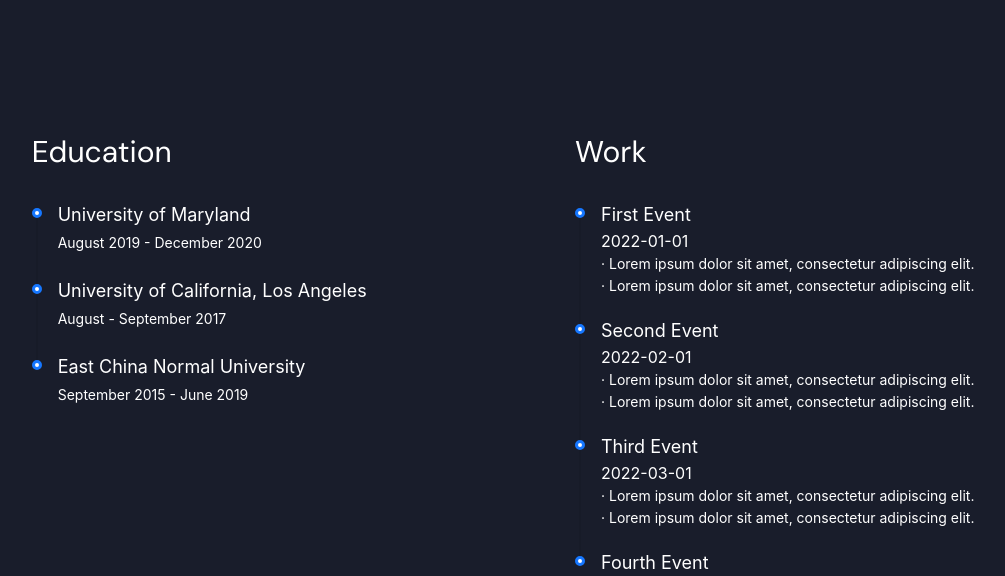
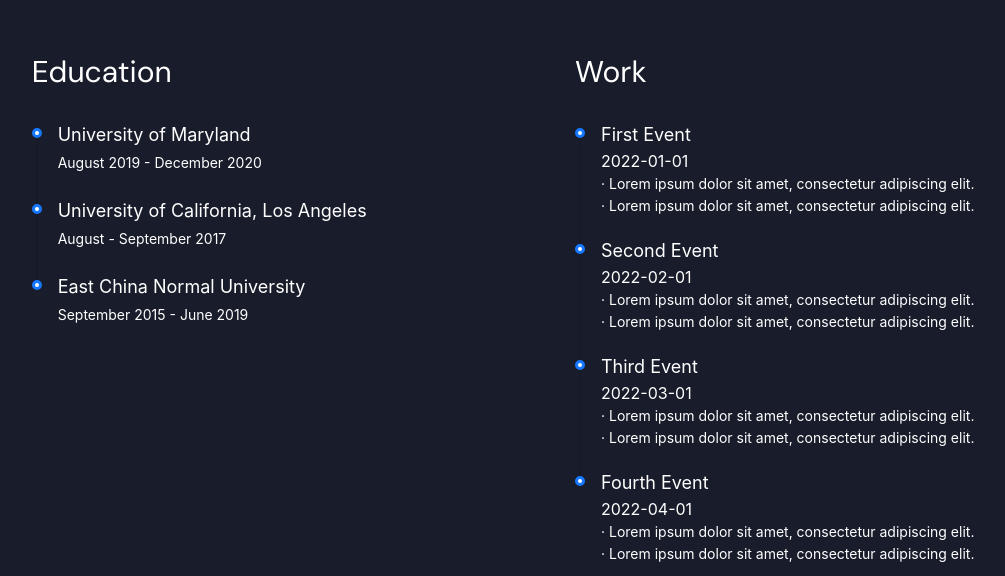
Before and after one commit to Zhuofan-Zhang/Zhuofan-Zhang.github.io, a React (Vite) app: page / in a window 1280 px wide. Shown: the part 904-1480 px from the top of the page, without its empty margins (75-1080 px from the left). Built offline with nearby package versions, Linux system fonts and the light colour scheme.

Commit message:
fix onViewPort Enter for experience

```diff
--- a/src/scenes/experiences/Experiences.tsx
+++ b/src/scenes/experiences/Experiences.tsx
@@ -3,6 +3,7 @@
 import useMediaQuery from "../../shared/helpers";
 import ExperiencesTimeline from "./ExperiencesTimeline";
 import StepsComponent from "./StepsComponent";
+import {motion} from 'framer-motion';
 
 type Props = {
     setSelectedPage: (value: SelectedPage) => void;
@@ -12,7 +13,8 @@
     const isAboveMediumScreens = useMediaQuery("(min-width: 1060px)");
 
     return (
-        <section id="experiences" className=" md:h-full">
+        <section id="experiences" className=" md:h-full py-40">
+            <motion.div onViewportEnter={() => setSelectedPage(SelectedPage.Experiences)}>
                 {isAboveMediumScreens ?
                     (
                         <ExperiencesTimeline setSelectedPage={setSelectedPage}/>
@@ -22,6 +24,7 @@
                             <StepsComponent setSelectedPage={setSelectedPage}/>
                         </div>)
                 }
+            </motion.div>
         </section>
     );
 };
--- a/src/scenes/experiences/ExperiencesTimeline.tsx
+++ b/src/scenes/experiences/ExperiencesTimeline.tsx
@@ -10,7 +10,8 @@
 const ExperiencesTimeline: React.FC<Props> = ({setSelectedPage}: Props) => {
 
     return (
-        <section className="w-full bg-primary-100 py-60">
+        <section className="w-full bg-primary-100">
+            <motion.div onViewportEnter={() => setSelectedPage(SelectedPage.Experiences)}>
                 <motion.div
                     className="columns-2 mx-auto text-2xl w-5/6 gap-5 items-center justify-center md:flex md:h-full pb-10"
                     style={{fontSize: '30px'}}
@@ -53,6 +54,7 @@
                         ))}
                     </Timeline>
                 </motion.div>
+            </motion.div>
         </section>
     );
 };
--- a/src/scenes/experiences/StepsComponent.tsx
+++ b/src/scenes/experiences/StepsComponent.tsx
@@ -11,8 +11,9 @@
 
 const StepsComponent: React.FC<Props> = ({setSelectedPage}: Props) => {
     return (
+        <motion.div onViewportEnter={() => setSelectedPage(SelectedPage.Experiences)}>
             <motion.div
-            className="mx-auto w-5/6 gap-5 items-center justify-center md:flex md:h-full pt-20"
+                className="mx-auto w-5/6 gap-5 items-center justify-center md:flex md:h-full"
                 initial="hidden"
                 whileInView="visible"
                 viewport={{once: true, amount: 0.5}}
@@ -24,14 +25,16 @@
                 <div
                     className="mx-auto text-2xl w-5/6 gap-5 items-center justify-center md:flex md:h-full pb-10">Education
                 </div>
-            <Steps progressDot current={educationSteps.length} direction="horizontal" responsive={false} size="small"
+                <Steps progressDot current={educationSteps.length} direction="horizontal" responsive={false}
+                       size="small"
                        className="whitespace-nowrap md:flex md:h-full w-5/6 pb-20"
                        style={{overflowX: "scroll", paddingBottom: "20px"}}>
                     {educationSteps.map((step, index) => (
                         <Step className="step-content" key={index} title={step.title} description={step.description}/>
                     ))}
                 </Steps>
-            <div className="mx-auto text-2xl w-5/6 gap-5 items-center justify-center md:flex md:h-full pb-10">Work</div>
+                <div className="mx-auto text-2xl w-5/6 gap-5 items-center justify-center md:flex md:h-full pb-10">Work
+                </div>
                 <Steps progressDot current={workSteps.length} direction="horizontal" responsive={false} size="small"
                        className="whitespace-nowrap md:flex md:h-full w-5/6"
                        style={{overflowX: "scroll", paddingBottom: "20px"}}>
@@ -41,6 +44,7 @@
                     ))}
                 </Steps>
             </motion.div>
+        </motion.div>
     );
 };
 
```
Lines whose indentation alone changed are shown as unchanged.
